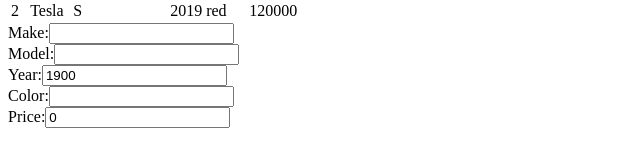
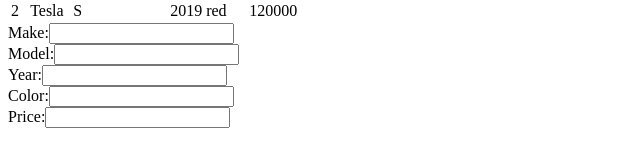
Before and after one commit to bridgkick/react-redux-typescript_04272020, a React (Create React App) app in the folder demo-app/: page / in a window 1280 px wide. Shown: the part 335-502 px from the top of the page, without its empty margins (0-640 px from the left). Built offline with nearby package versions, Linux system fonts and the light colour scheme.

Commit message:
add solution to lab5

```diff
--- a/demo-app/src/components/CarTool.tsx
+++ b/demo-app/src/components/CarTool.tsx
@@ -16,14 +16,32 @@
 
 type HTMLFormControls = HTMLInputElement | HTMLSelectElement | HTMLTextAreaElement;
 
+const nanToBlank = (x: number) => {
+
+  if (isNaN(x)) {
+    return '';
+  } else {
+    return x;
+  }
+
+};
+
+const blankToNaN = (x: string) => {
+  if (x.length === 0) {
+    return NaN;
+  } else {
+    return Number(x);
+  }
+}
+
 export const CarTool: FC<CarToolProps> = (props) => {
 
   const [ carForm, setCarForm ] = useState<CarFormState>({
     make: '',
     model: '',
-    year: 1900,
+    year: NaN,
     color: '',
-    price: 0,
+    price: NaN,
   });
 
   const change = (e: ChangeEvent<HTMLFormControls>) => {
@@ -31,7 +49,7 @@
     setCarForm({
       ...carForm,
       [ e.target.name ]: e.target.type === 'number'
-        ? Number(e.target.value)
+        ? blankToNaN(e.target.value)
         : e.target.value,
     });
 
@@ -80,7 +98,7 @@
         <div>
           <label htmlFor="year-input">Year:</label>
           <input type="number" id="year-input" name="year"
-            value={carForm.year} onChange={change} />
+            value={nanToBlank(carForm.year)} onChange={change} />
         </div>
         <div>
           <label htmlFor="color-input">Color:</label>
@@ -90,7 +108,7 @@
         <div>
           <label htmlFor="price-input">Price:</label>
           <input type="number" id="price-input" name="price"
-            value={carForm.price} onChange={change} />
+            value={nanToBlank(carForm.price)} onChange={change} />
         </div>
       </form>
     </>
```
